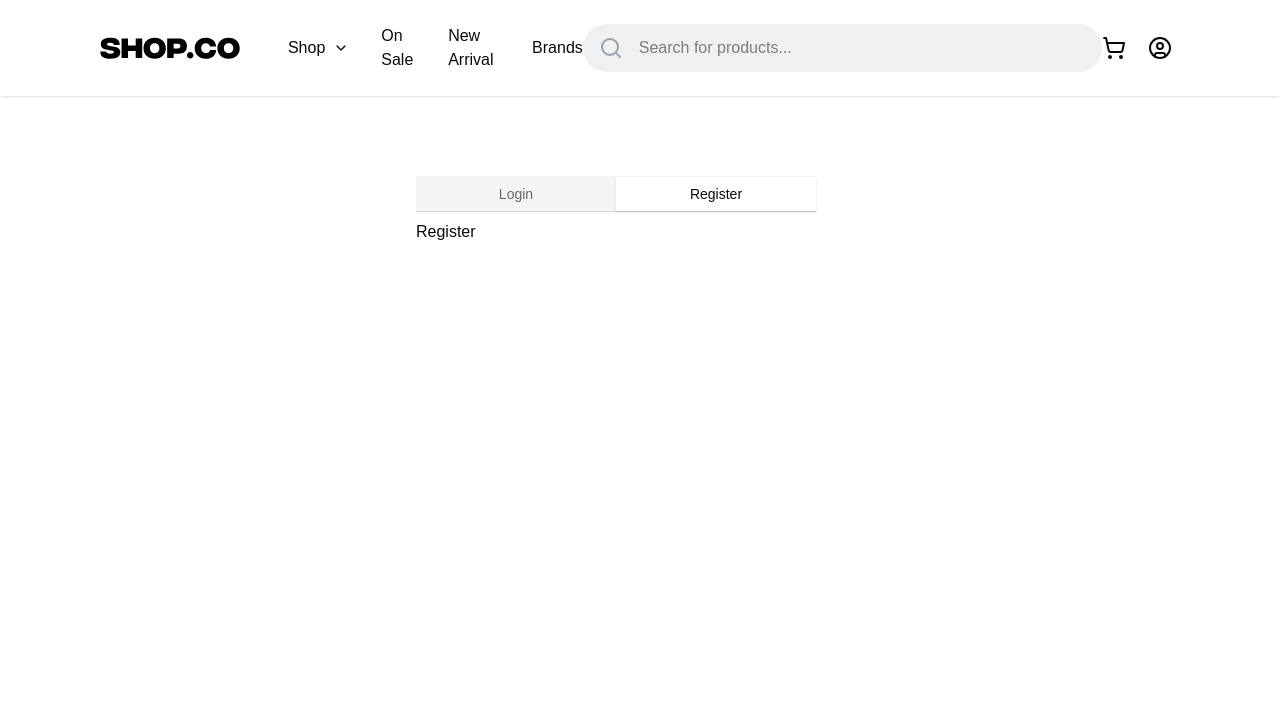
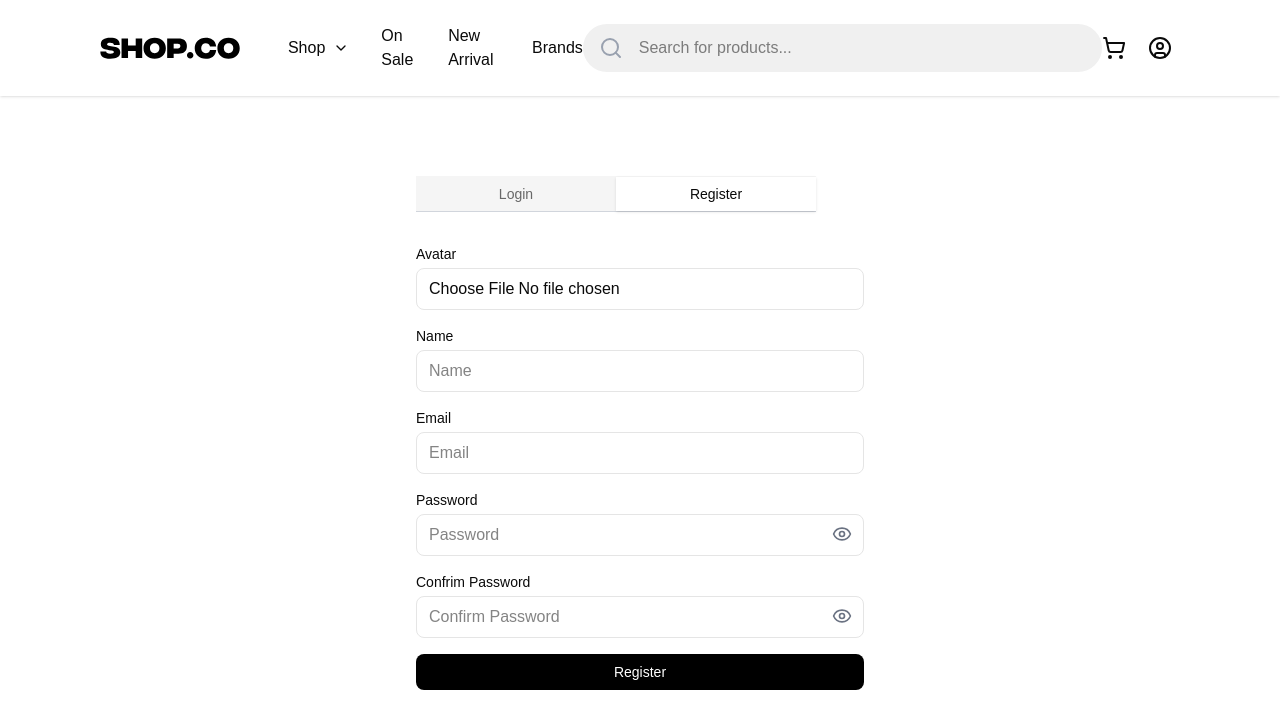
Before and after one commit to 00Saint00/Shop-new, a React (Vite) app: page /auth in a window 1280 px wide. Both pictures are taken after a click on the tab "Register". Shown: the top 728 px of the page. Built offline with nearby package versions, Linux system fonts and the light colour scheme; no server answers; a web font is replaced by a local one.

Commit message:
fix: issues with the login and registration forms

```diff
--- a/src/components/auth/AuthPage.tsx
+++ b/src/components/auth/AuthPage.tsx
@@ -4,6 +4,8 @@ import Login from "./Login";
 import Register from "./Register";
 import { supabase } from "@/lib/supabase";
 import type { User } from "@supabase/supabase-js";
+import { data } from "react-router-dom";
+import toast from "react-hot-toast";
 
 type ServerError = {
   message: string;
@@ -16,9 +18,13 @@ const AuthPage = () => {
   useEffect(() => {
     const getUser = async () => {
       const {
-        data: { user },
-      } = await supabase.auth.getUser();
-      setUser(user);
+        data: { session },
+      } = await supabase.auth.getSession(); // get current session
+      if (session) {
+        setUser(session.user);
+      } else {
+        setUser(null); // user not logged in yet
+      }
     };
     getUser();
   }, []);
@@ -38,6 +44,63 @@ const AuthPage = () => {
     }
   };
 
+  const handleRegister = async (data: any) => {
+    try {
+      const { fullName, email, password, avatarFile } = data;
+
+      // 1️⃣ Sign up user
+      const { data: authData, error: authError } = await supabase.auth.signUp({
+        email,
+        password,
+      });
+
+      if (authError) throw authError;
+
+      const user = authData.user;
+      if (!user) return;
+
+      // const file = avatarFile[0];
+      // const filePath = `avatars/${user.id}-${file.name}`;
+      // await supabase.storage.from("avatars").upload(filePath, file);
+
+      // await supabase.storage
+      //   .from("avatars")
+      //   .upload(`${user.id}-${file.name}`, file);
+
+      // const { data: urlData } = supabase.storage
+      //   .from("avatars")
+      //   .getPublicUrl(`${user.id}-${file.name}`);
+      // const avatarUrl = urlData.publicUrl;
+
+      let avatarUrl = null;
+      if (avatarFile?.length > 0) {
+        const file = avatarFile[0];
+        const filePath = `${user.id}-${file.name}`;
+        const { error: uploadError } = await supabase.storage
+          .from("avatars")
+          .upload(filePath, file);
+        if (uploadError) throw uploadError;
+
+        const { data: urlData } = supabase.storage
+          .from("avatars")
+          .getPublicUrl(filePath);
+        avatarUrl = urlData.publicUrl;
+      }
+
+      // 3️⃣ Insert profile
+      await supabase.from("users").insert({
+        id: user.id,
+        full_name: fullName,
+        avatar: avatarUrl,
+        email: email,
+      });
+
+      toast.success("Registration successful!");
+    } catch (error: any) {
+      setServerError({ message: error.message });
+    }
+  };
+
   return (
     <div className="px-[16px] lg:px-[100px] pt-[80px] pb-[50%] md:pb-[25%] lg:pb-[168px]">
       <div className="w-full max-w-md mx-auto">
@@ -47,10 +110,16 @@ const AuthPage = () => {
             <TabsTrigger value="register">Register</TabsTrigger>
           </TabsList>
           <TabsContent value="login">
-            <Login onLogin={handleLogin} serverError={serverError?.message ?? null} />
+            <Login
+              onLogin={handleLogin}
+              serverError={serverError?.message ?? null}
+            />
           </TabsContent>
           <TabsContent value="register">
-            <Register />
+            <Register
+              onSubmit={handleRegister}
+              serverError={serverError?.message ?? null}
+            />
           </TabsContent>
         </Tabs>
       </div>
--- a/src/components/auth/Login.tsx
+++ b/src/components/auth/Login.tsx
@@ -54,6 +54,11 @@ const Login = ({ onLogin, serverError }: LoginProps) => {
             )}
           </button>
         </div>
+
+        {serverError && (
+          <p className="text-red-500 text-sm mb-2">{serverError}</p>
+        )}
+
         <Button
           type="submit"
           disabled={isSubmitting}
--- a/src/components/auth/Register.tsx
+++ b/src/components/auth/Register.tsx
@@ -1,7 +1,168 @@
-import React from "react";
+import { useState, useEffect } from "react";
+import { Eye, EyeOff } from "lucide-react";
+import { Button } from "../ui/button";
+import { useForm } from "react-hook-form";
 
-const Register = () => {
-  return <div>Register</div>;
+interface registerProps {
+  onSubmit: (data: any) => void;
+  serverError: string | null;
+}
+
+interface registerFormData {
+  fullName: string;
+  email: string;
+  password: string;
+  confirmPassword: string;
+  avatarFile: FileList;
+}
+
+const Register = ({ onSubmit, serverError }: registerProps) => {
+  const [showPassword, setShowPassword] = useState(false);
+  const [showConfirmPassword, setShowConfirmPassword] = useState(false);
+  const [avatarPreview, setAvatarPreview] = useState<string | null>(null);
+
+  const {
+    register,
+    handleSubmit,
+    formState: { errors, isSubmitting },
+    getValues,
+    watch,
+  } = useForm<registerFormData>();
+
+  const avatarFile = watch("avatarFile");
+
+  useEffect(() => {
+    if (avatarFile && avatarFile.length > 0) {
+      const file = avatarFile[0]; // grab the actual File
+      const previewUrl = URL.createObjectURL(file); // create a temporary URL
+      setAvatarPreview(previewUrl);
+
+      // cleanup on unmount
+      return () => URL.revokeObjectURL(previewUrl);
+    } else {
+      setAvatarPreview(null);
+    }
+  }, [avatarFile]);
+
+  return (
+    <div className="flex flex-col gap-6 mt-6">
+      <form onSubmit={handleSubmit(onSubmit)} className="space-y-4">
+        <div>
+          <label className="block text-sm font-medium mb-1">Avatar</label>
+          <input
+            type="file"
+            placeholder="Enter image URL"
+            {...register("avatarFile")}
+            className="w-full border rounded-md px-3 py-2 focus:outline-none focus:ring-2 focus:ring-black "
+          />
+          <div className="mt-2">
+            {avatarPreview && (
+              <img
+                src={avatarPreview}
+                alt="Avatar Preview"
+                className="w-24 h-24 rounded-full object-cover"
+              />
+            )}
+          </div>
+        </div>
+
+        <div>
+          <label className="block text-sm font-medium mb-1">Name</label>
+          <input
+            type="text"
+            placeholder="Name"
+            {...register("fullName", { required: "Name is required" })}
+            className="w-full border rounded-md px-3 py-2 focus:outline-none focus:ring-2 focus:ring-black"
+          />
+          {errors.fullName && (
+            <p className="text-red-500 text-sm">{errors.fullName.message}</p>
+          )}
+        </div>
+
+        <div>
+          <label className="block text-sm font-medium mb-1">Email</label>
+          <input
+            type="email"
+            placeholder="Email"
+            {...register("email", { required: "Email is required" })}
+            className="w-full border rounded-md px-3 py-2 focus:outline-none focus:ring-2 focus:ring-black"
+          />
+        </div>
+        <div className="relative">
+          <label className="block text-sm font-medium mb-1">Password</label>
+          <input
+            type={showPassword ? "text" : "password"}
+            placeholder="Password"
+            {...register("password", {
+              required: "Password is required",
+              minLength: { value: 6, message: "Minimum length is 6" },
+              pattern: {
+                value: /^(?=.*[A-Za-z])(?=.*\d)[A-Za-z\d]{6,}$/,
+                message: "Password must contain letters and numbers",
+              },
+            })}
+            className="w-full border rounded-md px-3 py-2 focus:outline-none focus:ring-2 focus:ring-black"
+          />
+          <button
+            type="button"
+            onClick={() => setShowPassword(!showPassword)}
+            className="absolute right-3 top-2/3 -translate-y-1/2 text-gray-500 hover:text-gray-700"
+          >
+            {showPassword ? (
+              <EyeOff className="h-5 w-5" />
+            ) : (
+              <Eye className="h-5 w-5" />
+            )}
+          </button>
+          {errors.password && (
+            <p className="text-red-500 text-sm">{errors.password.message}</p>
+          )}
+        </div>
+
+        <div className="relative">
+          <label className="block text-sm font-medium mb-1">
+            Confrim Password
+          </label>
+          <input
+            type={showConfirmPassword ? "text" : "password"}
+            placeholder="Confirm Password"
+            {...register("confirmPassword", {
+              required: "Please confirm your password",
+              validate: (value) =>
+                value === getValues("password") || "Passwords do not match",
+            })}
+            className="w-full border rounded-md px-3 py-2 focus:outline-none focus:ring-2 focus:ring-black"
+          />
+          <button
+            type="button"
+            onClick={() => setShowConfirmPassword(!showConfirmPassword)}
+            className="absolute right-3 top-2/3 -translate-y-1/2 text-gray-500 hover:text-gray-700"
+          >
+            {showConfirmPassword ? (
+              <EyeOff className="h-5 w-5" />
+            ) : (
+              <Eye className="h-5 w-5" />
+            )}
+          </button>
+          {errors.password && (
+            <p className="text-red-500 text-sm">{errors.password.message}</p>
+          )}
+        </div>
+
+        {serverError && (
+          <p className="text-red-500 text-sm mb-2">{serverError}</p>
+        )}
+
+        <Button
+          type="submit"
+          disabled={isSubmitting}
+          className="w-full bg-black text-white py-2 rounded-md hover:bg-gray-800 transition disabled:opacity-60"
+        >
+          {isSubmitting ? "Registering..." : "Register"}
+        </Button>
+      </form>
+    </div>
+  );
 };
 
 export default Register;
```
